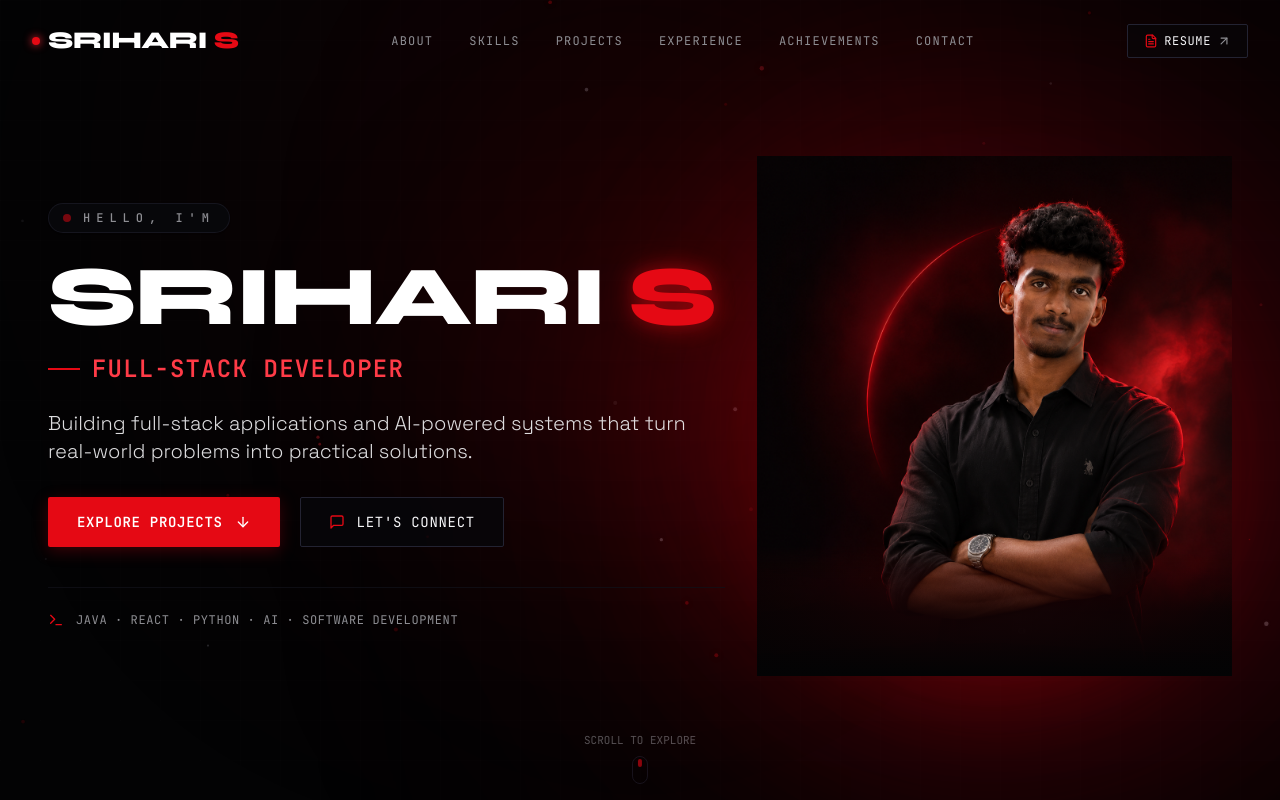
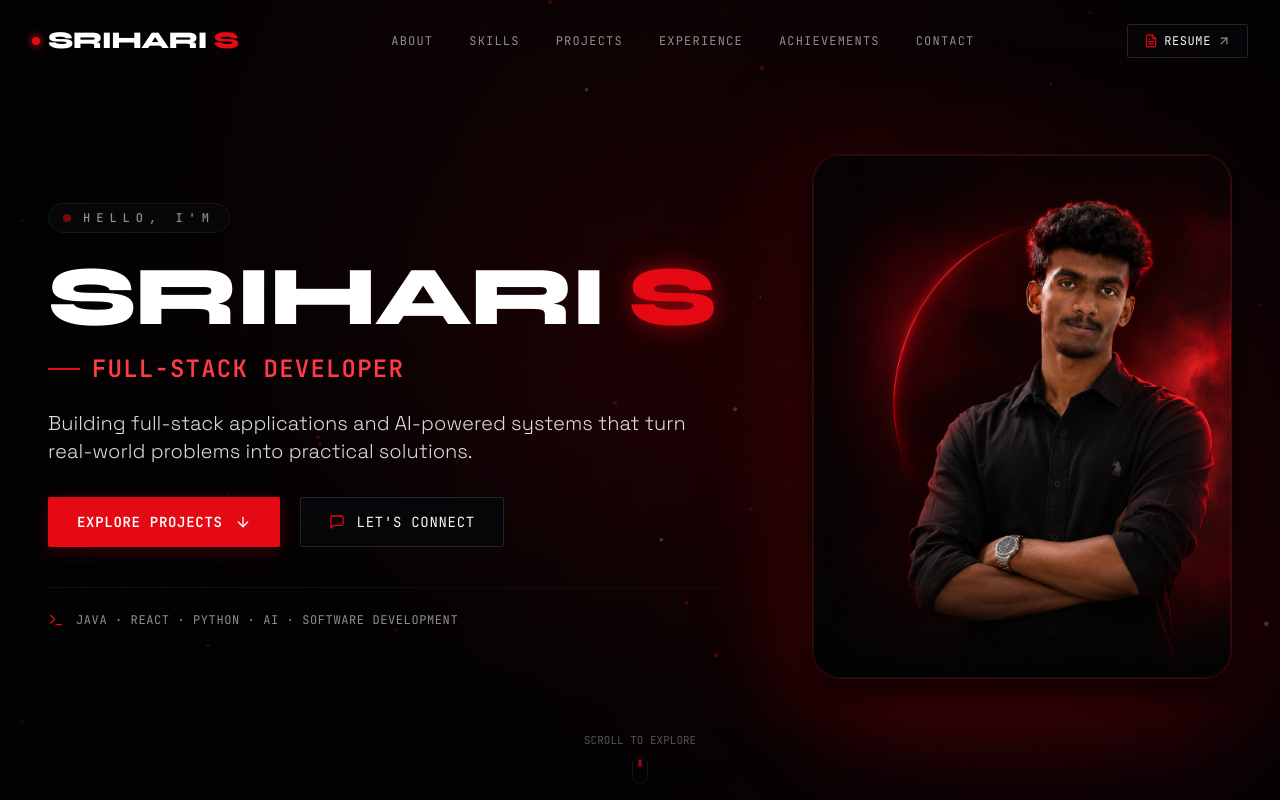
Before and after one commit to Srihari-Asus/portfolio, a React (Vite) app: page / in a window 1280 px wide. Shown: the top 800 px of the page. Built offline with nearby package versions, Linux system fonts and the light colour scheme.

Commit message:
feat(hero): redesign portrait into clean rounded vertical frame with subtle crimson border and glow

```diff
--- a/src/components/Hero.tsx
+++ b/src/components/Hero.tsx
@@ -144,47 +144,41 @@ export default function Hero() {
           </div>
         </div>
 
-        {/* Right Column: Seamless Cinematic Portrait Visual with Multi-Layered Glow */}
-        <div className="lg:col-span-5 relative flex items-center justify-center lg:justify-end mt-4 lg:mt-0">
-          <div className="relative w-full max-w-lg lg:max-w-none flex items-center justify-center animate-in fade-in slide-in-from-bottom-4 duration-1000 ease-out fill-mode-forwards">
+        {/* Right Column: Clean, Premium Rounded Vertical Portrait Frame */}
+        <div className="lg:col-span-5 relative flex items-center justify-center lg:justify-end mt-8 lg:mt-0">
+          <div className="relative w-full max-w-[340px] sm:max-w-[380px] lg:max-w-[420px] aspect-[4/5] group">
 
-            {/* Layer 1: Core Intense Silhouette Rim Glow */}
+            {/* Ambient Subtle Crimson Glow Behind the Portrait Frame */}
             <div
-              className="absolute top-1/2 left-1/2 -translate-x-1/2 -translate-y-1/2 w-[320px] sm:w-[380px] lg:w-[440px] h-[380px] sm:h-[460px] lg:h-[520px] rounded-full bg-gradient-to-t from-crimson/35 via-crimson-glow/28 to-transparent blur-[50px] pointer-events-none -z-10"
+              className="absolute -inset-4 sm:-inset-6 rounded-[36px] bg-gradient-to-tr from-crimson/25 via-crimson-dark/20 to-transparent blur-[45px] pointer-events-none -z-10 group-hover:bg-crimson/35 group-hover:blur-[55px] transition-all duration-700 ease-out"
+              aria-hidden="true"
+            />
+            <div
+              className="absolute inset-x-8 -bottom-8 h-24 bg-crimson/25 blur-3xl pointer-events-none -z-10 group-hover:bg-crimson/40 transition-all duration-700 ease-out"
               aria-hidden="true"
             />
 
-            {/* Layer 2: Mid-Range Diffuse Atmospheric Bloom */}
-            <div
-              className="absolute top-1/2 left-1/2 -translate-x-1/2 -translate-y-1/2 w-[460px] sm:w-[540px] lg:w-[620px] h-[460px] sm:h-[540px] lg:h-[620px] rounded-full bg-gradient-to-tr from-crimson-dark/35 via-crimson/20 to-transparent blur-[95px] pointer-events-none -z-10"
-              aria-hidden="true"
-            />
+            {/* Premium Rounded Portrait Frame Container */}
+            <div className="relative w-full h-full rounded-[28px] overflow-hidden border border-crimson/30 hover:border-crimson/60 bg-gradient-to-b from-void-900 via-void-950 to-void-950 shadow-[0_15px_35px_rgba(0,0,0,0.85)] group-hover:shadow-[0_20px_50px_rgba(229,9,20,0.25)] transition-all duration-500 ease-out flex items-center justify-center">
 
-            {/* Layer 3: Deep Ethereal Outer Halo Fading to Black */}
-            <div
-              className="absolute top-1/2 left-1/2 -translate-x-1/2 -translate-y-1/2 w-[600px] sm:w-[700px] lg:w-[780px] h-[600px] sm:h-[700px] lg:h-[780px] rounded-full bg-crimson-dark/15 blur-[160px] pointer-events-none -z-10"
-              aria-hidden="true"
-            />
-
-            {/* Seamless Cinematic Portrait Container */}
-            <div className="relative w-full flex items-center justify-center">
+              {/* Portrait Image */}
               <img
                 src="/assets/profile/portrait.png"
                 alt="Srihari S. — Full-Stack Developer & AI Enthusiast"
-                className="relative z-10 w-auto h-auto max-h-[440px] sm:max-h-[540px] md:max-h-[580px] lg:max-h-[640px] xl:max-h-[680px] max-w-full object-contain object-bottom drop-shadow-[0_15px_35px_rgba(229,9,20,0.25)] select-none pointer-events-none"
-                style={{
-                  maskImage:
-                    'linear-gradient(to bottom, black 0%, black 75%, rgba(0, 0, 0, 0.4) 90%, transparent 100%)',
-                  WebkitMaskImage:
-                    'linear-gradient(to bottom, black 0%, black 75%, rgba(0, 0, 0, 0.4) 90%, transparent 100%)',
-                }}
+                className="w-full h-full object-cover object-top sm:object-center select-none pointer-events-none transition-transform duration-700 ease-out group-hover:scale-[1.03]"
                 loading="eager"
                 decoding="async"
               />
 
-              {/* Bottom Edge Cinematic Gradient Blend into Hero Background */}
+              {/* Gentle Bottom Gradient Blend into Dark Void */}
               <div
-                className="absolute inset-x-0 bottom-0 h-24 sm:h-32 bg-gradient-to-t from-void-950 via-void-950/70 to-transparent pointer-events-none z-20"
+                className="absolute inset-x-0 bottom-0 h-28 bg-gradient-to-t from-void-950 via-void-950/60 to-transparent pointer-events-none z-10"
+                aria-hidden="true"
+              />
+
+              {/* Ultra-subtle Inner Border Highlight */}
+              <div
+                className="absolute inset-0 rounded-[28px] border border-white/5 pointer-events-none z-20"
                 aria-hidden="true"
               />
             </div>
```
